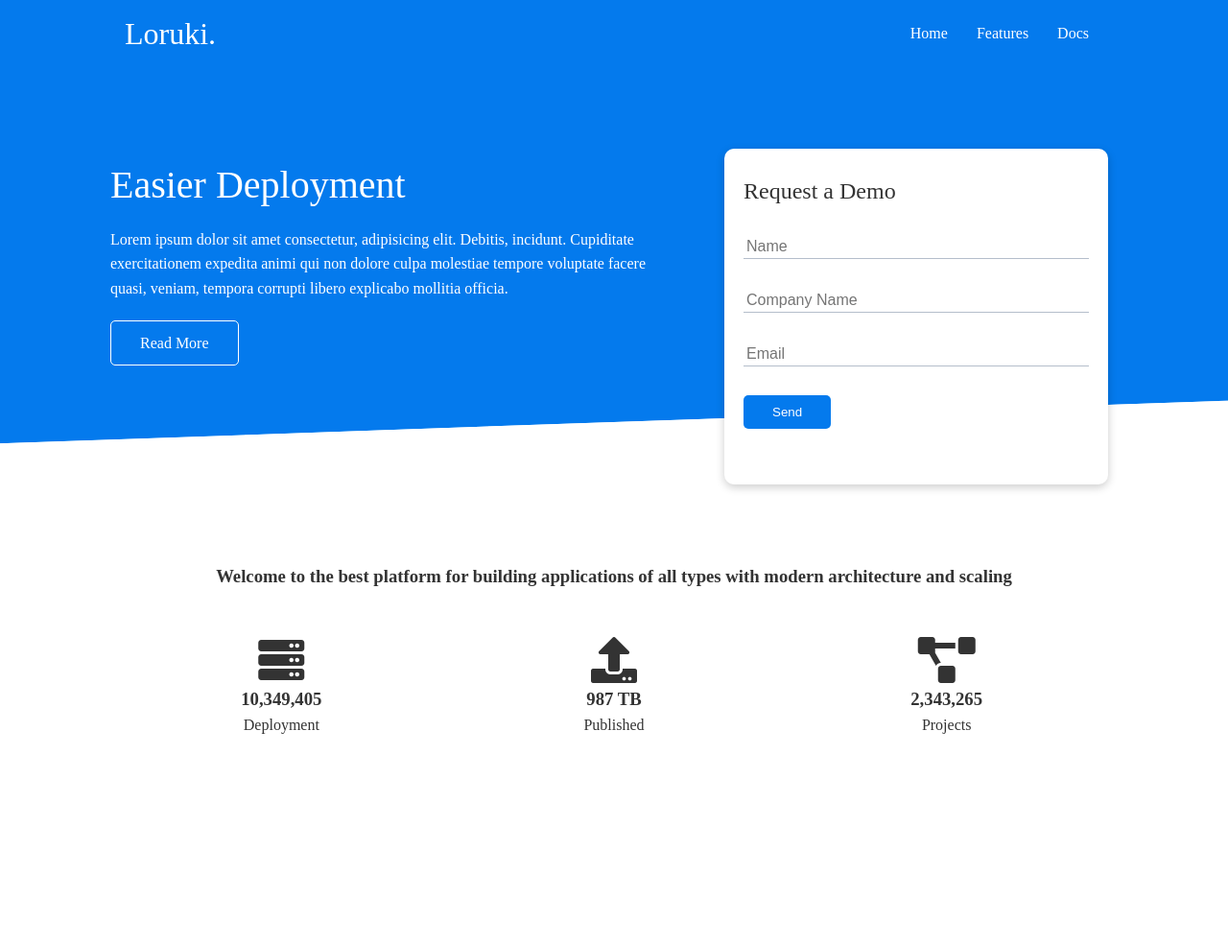
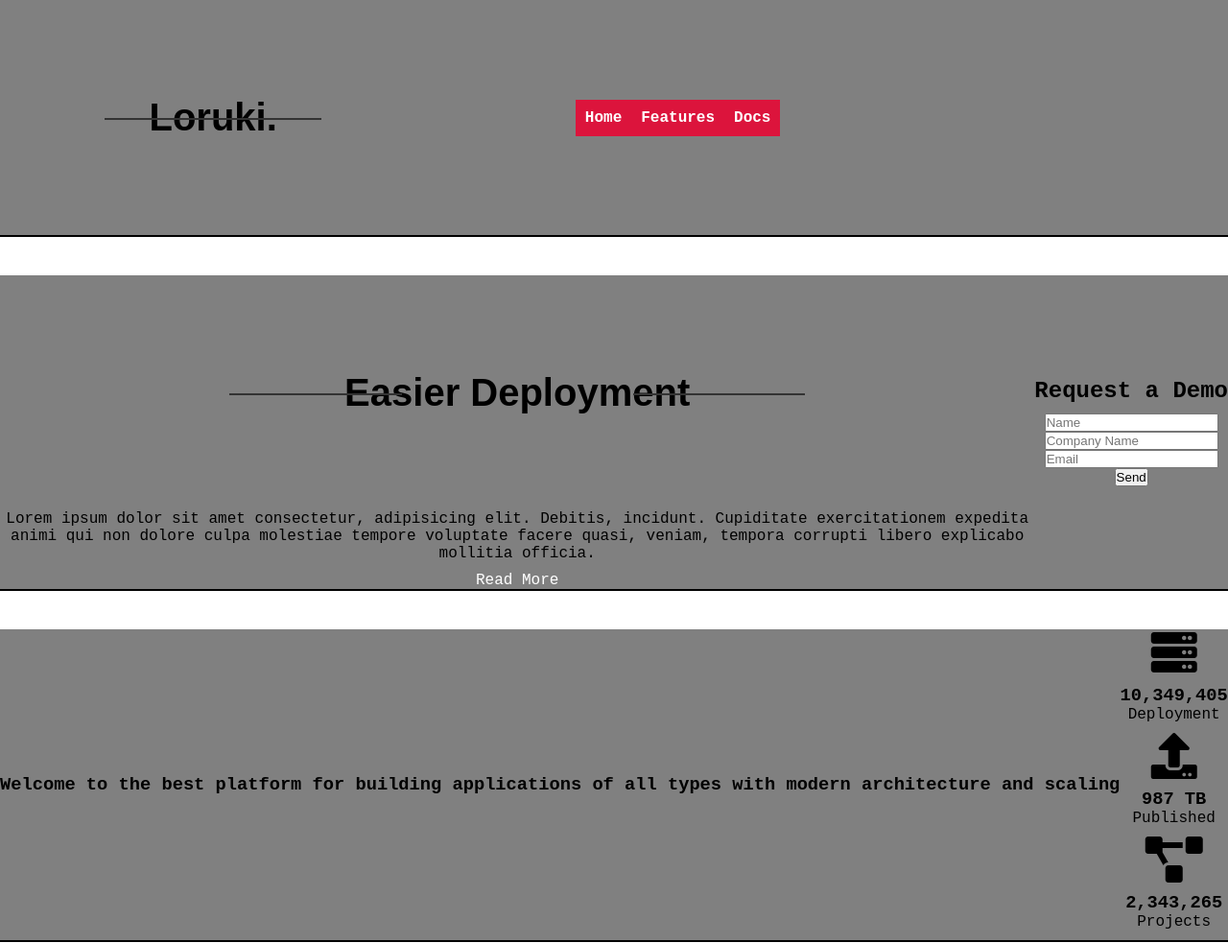
Before and after one commit to Levidepsi/Forms, a website: page index.html in a window 1280 px wide. Shown: the whole page at 96% size. Before the commit the page ends 817 px from the top, so only its background shows below. Drawn offline with Linux system fonts and the light colour scheme; files that its build step writes are made by us from their sources.

Commit message:
Add files via upload

```diff
--- a/style.css
+++ b/style.css
@@ -1,9 +1,3 @@
-@import url('https://fonts.googleapis.com/css2?family=Lato:wght@300&display=swap');
-
-:root{
-    --primary-color: #047aed;
-}
-
 *{
     padding: 0;
     margin: 0;
@@ -11,201 +5,146 @@
 }
 
 body{
-    font-family: 'Lato' sans-serif;
-    color: #333;
-    line-height: 1.6;
-}
+    font-family: 'Courier New', Courier, monospace;
 
-ul{
-    list-style: none;
 }
 
 a{
     text-decoration: none;
-    color: #333;
+    color: white;
 }
 
-h1,
+ul{
+   list-style: none;
+   display:flex;
+}
+
+.title{
+    background-color: #eb4034;
+    border-radius: 5px;
+    color: white;
+    padding: 10px ;
+}
+p{
+    margin-bottom: 10px;
+}
+
 h2{
-    font-weight: 300;
-    line-height: 1.2;
-    margin: 10px 0;
+    margin-bottom: 10px;
+}
+h1{
+    font-family: sans-serif;
+    margin: 100px auto;
+    text-align: center;
+    font-size: 40px;
+    max-width: 600px;
+    position: relative;
+}
+
+h1::before{
+    content: "";
+    display: block;
+    width: 179.5px;
+    height: 2px;
+    background: #333;
+    position: absolute;
+    left: 0;
+    top: 50%;
+}
+
+h1::after{
+    content: "";
+    display: block;
+    width: 179.5px;
+    height: 2px;
+    background: #333;
+    position: absolute;
+    right: 0;
+    top: 50%;
+
+}
+
+ul li a{
+    padding: 10px;
+    font-weight: bold;
+    font-size: 10;
+    color: white ;
+    background-color: crimson;
+}
+
+ul li a:hover{
+    background-color: brown;
+}
+
+.image{
+    height: 100px;
+    width: 50%;
+
+}
+#main-page{
+    text-align: center;
+    align-items: center;
+    justify-content: center;
+    color: dimgray;
 }
 
 
-img {
-    width: 100%;
+.container{
+    display: grid;
+    grid-template-columns:repeat(3, auto);
+    align-items: center;
+    text-align: center;
+    justify-items: center;
+    background: grey;
+    margin-bottom: 40px;
+    border-bottom: 2px solid black;
 }
 
-.nav-bar {
-    background-color: var(--primary-color);
-    color: #fff;
-    height: 70px;
+.containers{
+    display: grid;
+    grid-template-columns:repeat(3, auto);
+    margin-bottom: 40px;
 }
 
-.nav-bar .flex{
-    justify-content: space-between;
+i{
+    font-size: 30px;
+    text-align: center;
+    margin-bottom: 10px;
+}
+.text{
+    align-items: center;
+    text-align: center;
+    font-size: 20px;
+    font-weight: 50px;
+    justify-content: center;
+    display: grid;
 }
 
-.nav-bar ul {
+img{
+    max-width: 100%;
+    max-height: 100%;
+    height: 150px;
+    width: 150px;
     display: flex;
-}
-
-.nav-bar a{
-    color: #fff;
-    padding: 10px;
-    margin: 0 5px;
-}
-
-.nav-bar a:hover{
-    border-bottom: 2px #fff solid;
-}
-/* Showcase */
-.showcase{
-    height: 400px;
-    background-color: var(--primary-color);
-    color: #fff;
-    position: relative;
-}
-
-.showcase h1{
-    font-size: 40px;
-}
-
-.showcase p{
-    margin: 20px 0;
-}
-
-.showcase .grid{
-    grid-template-columns: 55% 45%;
-    gap: 30px;
-    overflow: visible;
-}
-
-.showcase-form{
-    position: relative;
-    top: 60px;
-    height: 350px;
-    width: 400px;
-    padding: 40px;
-    z-index: 100;
-    justify-self: flex-end;
-}
-
-.showcase-form .form-control {
-    margin: 30px 0;
-}
-
-.showcase-form input[type='text'],
-.showcase-form input[type='email'] {
-    border: 0;
-    border-bottom: 1px solid #b4becb;
-    width: 100%;
-    padding: 3px;
-    font-size: 16px;
-}
-
-.showcase-form input:focus{
-    outline: none;
-}
-
-.btn{
-    display: inline-block;
-    padding: 10px 30px;
-    cursor: pointer;
-    background-color: var(--primary-color);
-    color: #fff;
-    border: none;
-    border-radius: 5px;
-}
-
-.btn-outline {
-    background-color: transparent;
-    border: 1px #fff solid;
-}
-
-.btn:hover{
-    transform: scale(1.07);
-}
-
-.showcase::before,
-.showcase::after {
-    content: '';
-    position: absolute;
-    height: 100px;
-    bottom: -70px;
-    right: 0;
-    left: 0;
-    background: #fff;
-    transform: skewY(-2deg);
-    -moz-transform: skewY(-3deg);
-    -ms-transform: skewY(-3deg);
 
 }
 
-/* stats */
-
-.stats{
-    padding-top: 100px ;
-}
-/* Utilities */
-.container{
-    max-width: 1100px;
-    margin: 0 auto;
-    overflow: auto;
-    padding: 0 40px;
+.profile{
+    display: grid;
+    grid-template-columns: 1fr 1fr 1fr 1fr 1fr;
+    font-size: 17px;
 }
 
-.card{
-    background-color: #fff;
-    color:#333;
-    border-radius: 10px;
-    box-shadow: 0 3px 10px rgba(0, 0, 0, 0.2);
-    padding: 20px;
-    margin: 10px;
+.img2{
+    max-width: 100%;
+    max-height: 100%;
+    width: 300px;
+    height: 180px;
 }
 
-.flex{
-   display: flex;
-   justify-content: center;
-   align-items: center;
-   height: 100%;
+.products{
+    display: grid;
+    grid-template-columns: 1fr 1fr 1fr;
+    align-items: center;
+    justify-items: center;
 }
-
-.grid{
-    display: grid;
-    grid-template-columns: repeat(2, 1fr);
-    grid-gap: 20px;
-    justify-content: center;
-    align-items: center;
-    height: 100%;
-}
-
-.grid-3{
-    grid-template-columns: repeat(3, 1fr);
-}
-
-.text-center{
-    text-align: center;
-}
-
-/* margin */
-.my-1{
-    margin: 1rem 0;
-}
-
-.my-2{
-    margin: 1.5rem 0;
-}
-
-.my-3{
-    margin: 2rem 0;
-}
-
-.my-4{
-    margin: 3rem 0;
-}
-
-.my-5{
-    margin: 4rem 0;
-}
```
Also changed, not shown: Tribute.html (added, +123 -0 lines), New Project.png (added), composition (1).jpg (added), composition.jpg (added).
